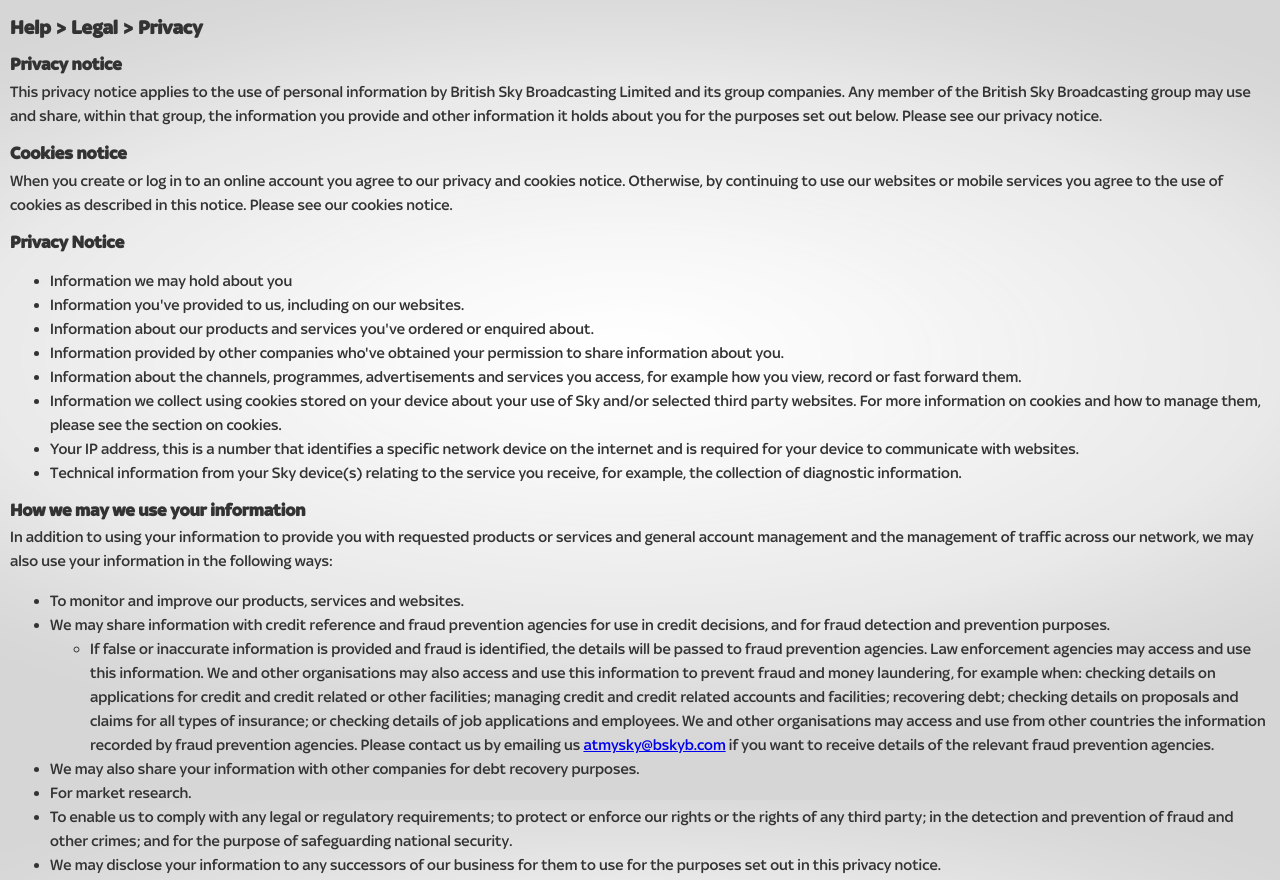
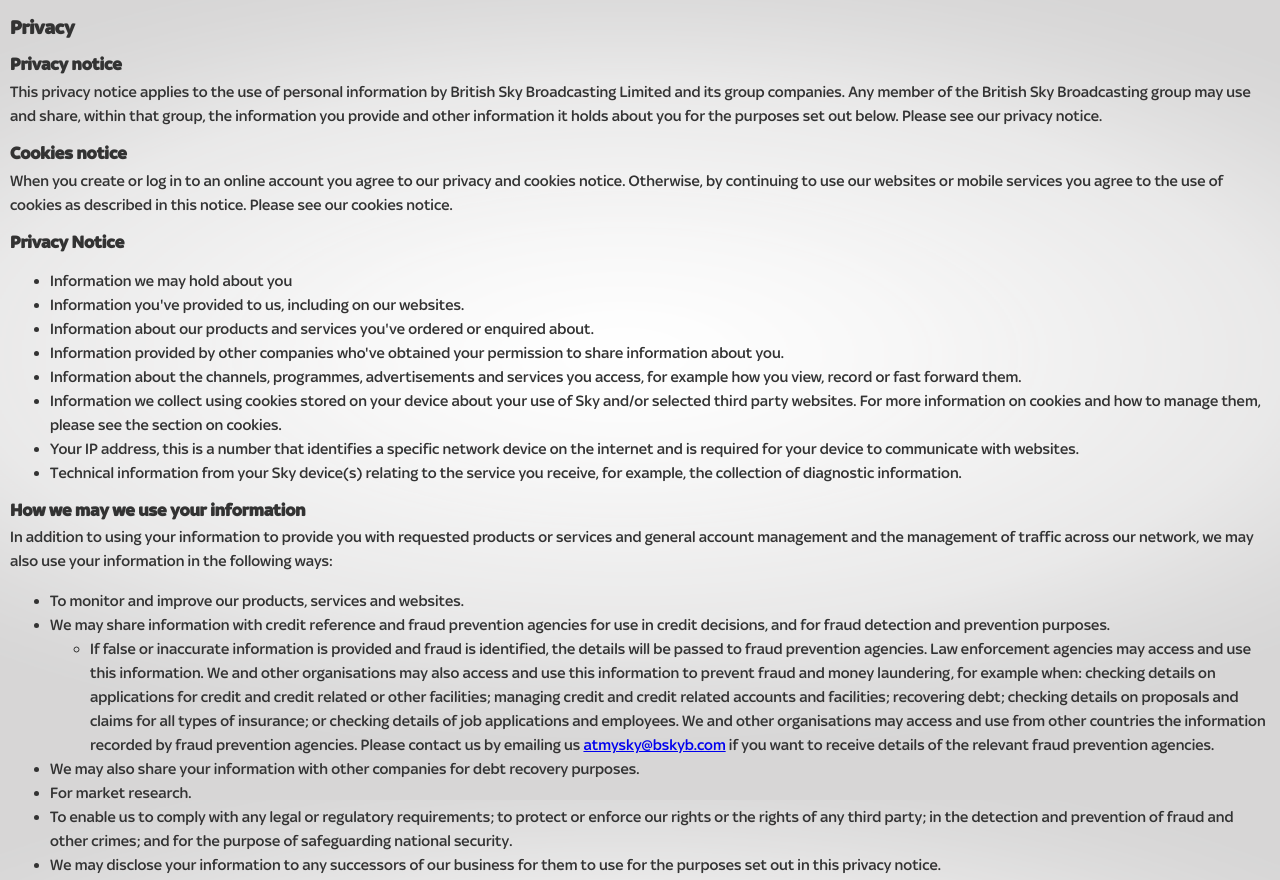
Before and after one commit to sky-guide/iphone-help, a plain HTML site: page page8.html in a window 1280 px wide. Shown: the top 880 px of the page. Drawn offline with Linux system fonts and the light colour scheme.

Commit message:
Remove breadcrumb on Privacy page

```diff
--- a/page8.html
+++ b/page8.html
@@ -10,7 +10,7 @@
 </head>
 <body>
 	<article>
-		<h1>Help &gt; Legal &gt; Privacy</h1>
+		<h1>Privacy</h1>
 
 		<h2>Privacy notice</h2>
 
```
